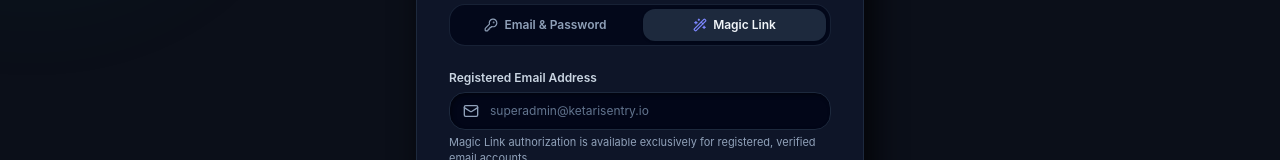
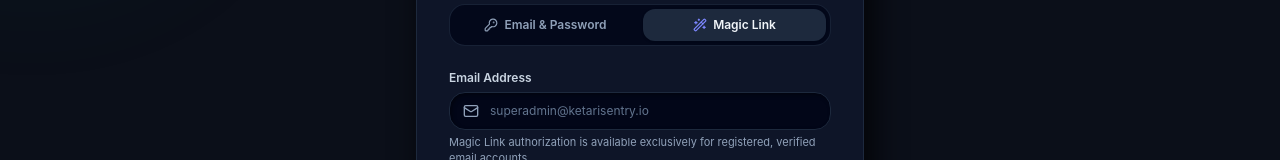
Before and after one commit to AmmrYsir/ketarisentry, a React (Vite) app: page / in a window 1280 px wide. Both pictures are taken after a click on the button "Magic Link". Shown: the part 263-423 px from the top of the page. Built offline with nearby package versions, Linux system fonts and the light colour scheme.

Commit message:
refactor: Update label for magic link email input for clarity

```diff
--- a/src/components/LoginPage.tsx
+++ b/src/components/LoginPage.tsx
@@ -189,7 +189,7 @@ export const LoginPage: React.FC = () => {
           <form onSubmit={handleMagicLinkSubmit} className="space-y-4">
             <div>
               <label htmlFor="magic-email" className="block text-xs font-semibold text-slate-300 mb-1.5 cursor-pointer">
-                Registered Email Address
+                Email Address
               </label>
               <div className="relative">
                 <Mail className="w-4 h-4 text-slate-400 absolute left-3.5 top-1/2 -translate-y-1/2 pointer-events-none" />
```
